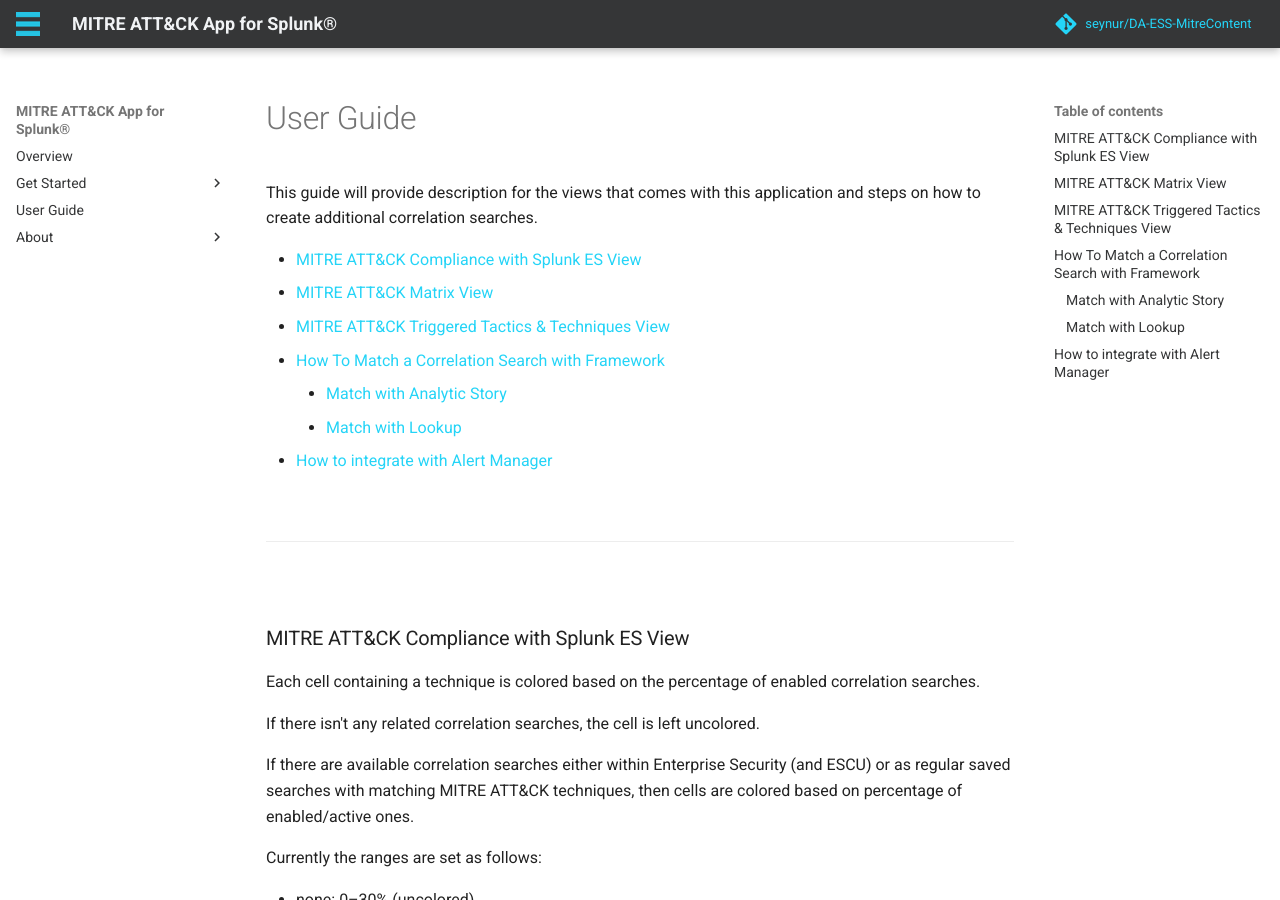
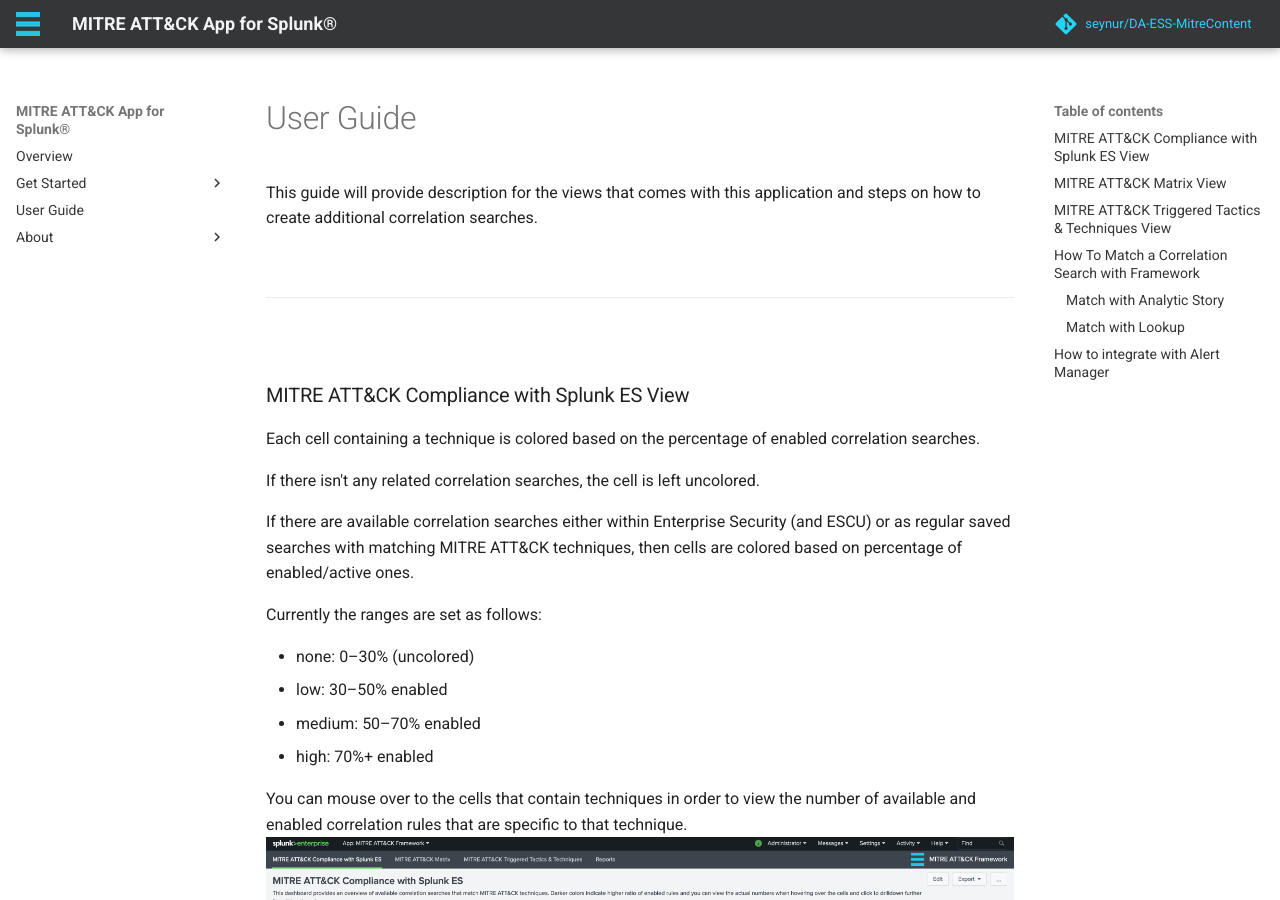
Before and after one commit to Oykucann/mitre-app-for-splunk-docs, an MkDocs documentation site: the page built from docs/user_guide.md, in a window 1280 px wide and 900 px high. Built offline with MkDocs 1.6.1 and Material for MkDocs 9.7.7, drawn with Linux system fonts in a browser that asks for light colours; comment, search, counter and statistics services are not loaded; the version menu is left out.

Commit message:
Update user_guide.md

```diff
--- a/docs/user_guide.md
+++ b/docs/user_guide.md
@@ -5,13 +5,6 @@
 
 This guide will provide description for the views that comes with this application and steps on how to create additional correlation searches.
 
-* [MITRE ATT&CK Compliance with Splunk ES View](#mitre-attck-compliance-with-splunk-es-view)
-* [MITRE ATT&CK Matrix View](#mitre-attck-matrix-view)
-* [MITRE ATT&CK Triggered Tactics & Techniques View](#mitre-attck-triggered-tactics--techniques-view)
-* [How To Match a Correlation Search with Framework](#how-to-match-a-correlation-search-with-framework)
-    - [Match with Analytic Story](#match-with-analytic-story)
-    - [Match with Lookup](#match-with-lookup)
-* [How to integrate with Alert Manager](#how-to-integrate-with-alert-manager)
 
 
 &nbsp;
```
